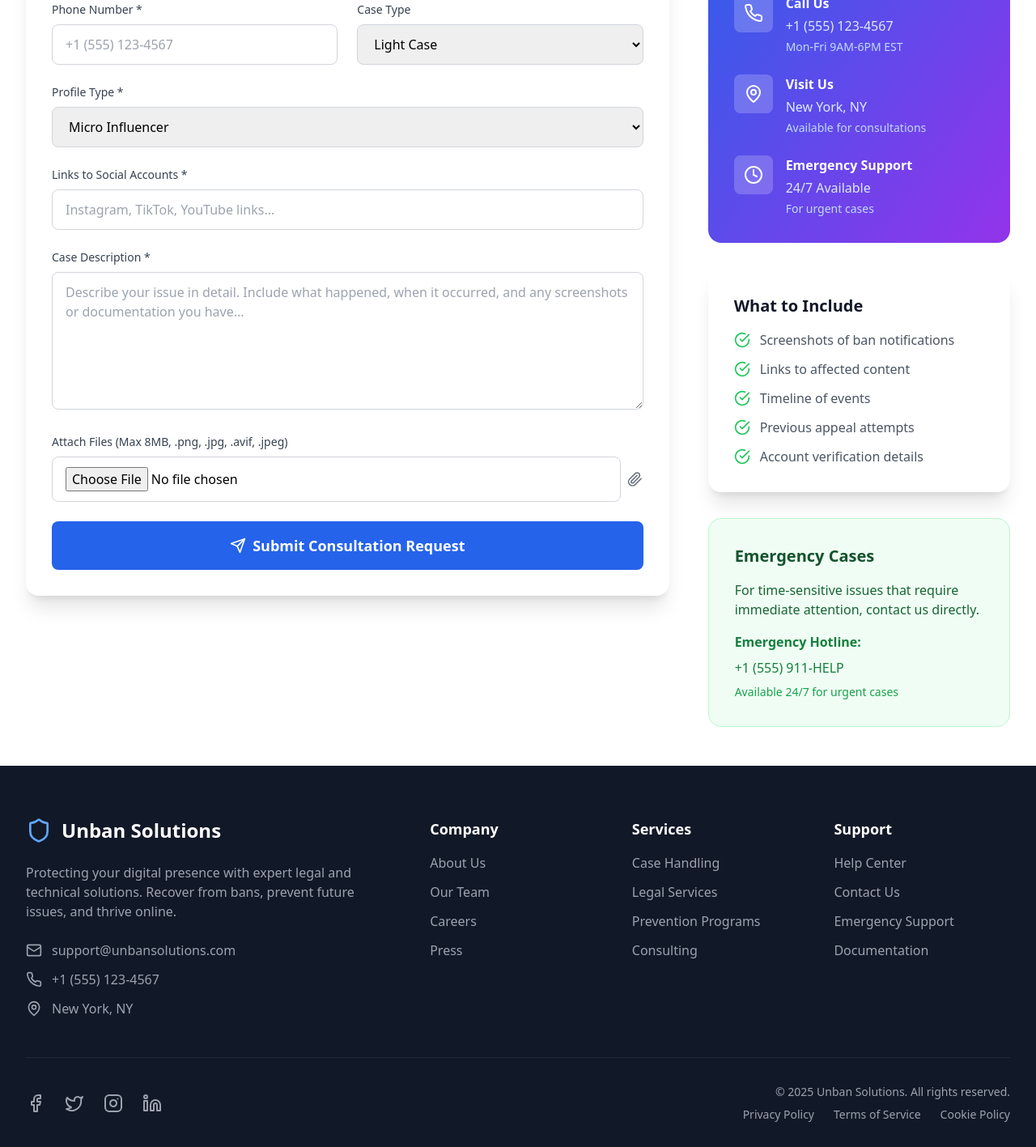
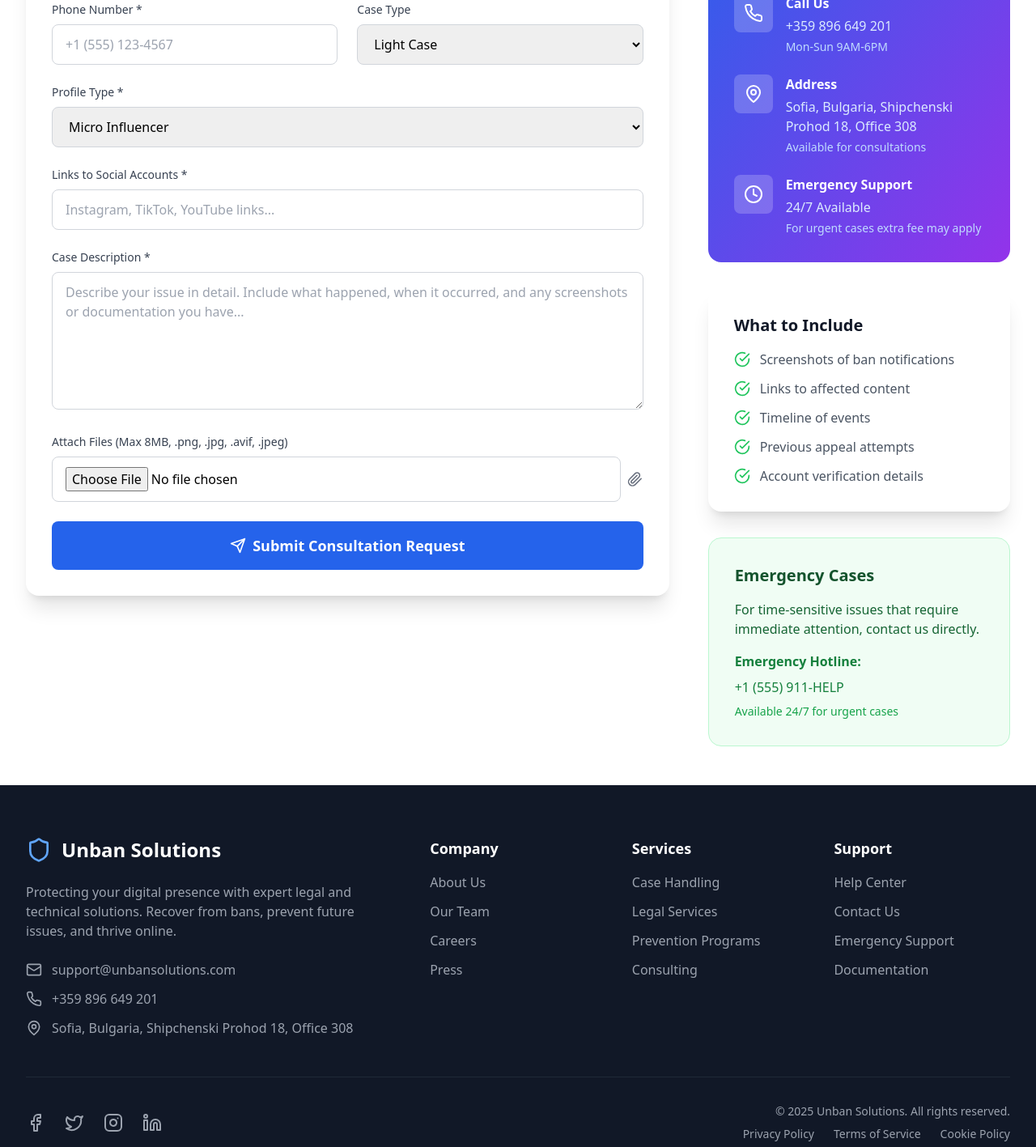
Before and after one commit to alexandarborisov/unban-solutions, a React (Vite) app: page /contact in a window 1280 px wide. Shown: the part 500-1917 px from the top of the page at 81% size. Built offline with nearby package versions, Linux system fonts and the light colour scheme.

Commit message:
update footer

```diff
--- a/src/components/Footer.tsx
+++ b/src/components/Footer.tsx
@@ -54,11 +54,11 @@ export default function Footer() {
               </div>
               <div className="flex items-center text-gray-400">
                 <Phone className="h-5 w-5 mr-3" />
-                <span>+1 (555) 123-4567</span>
+                <span>+359 896 649 201</span>
               </div>
               <div className="flex items-center text-gray-400">
                 <MapPin className="h-5 w-5 mr-3" />
-                <span>New York, NY</span>
+                <span>Sofia, Bulgaria, Shipchenski Prohod 18, Office 308</span>
               </div>
             </div>
           </div>
@@ -153,7 +153,7 @@ export default function Footer() {
         {/* Emergency Notice */}
         <div className="mt-8 bg-red-900 bg-opacity-50 border border-red-700 rounded-lg p-4 text-center">
           <p className="text-red-200 font-semibold">
-            🚨 Emergency Cases: Call +1 (555) 911-HELP for immediate assistance
+            🚨 Emergency Cases: Call +359 896 649 201 for immediate assistance
           </p>
         </div>
       </div>
--- a/src/pages/Contact.tsx
+++ b/src/pages/Contact.tsx
@@ -70,20 +70,20 @@ export default function Contact() {
     {
       icon: Phone,
       title: 'Call Us',
-      detail: '+1 (555) 123-4567',
-      description: 'Mon-Fri 9AM-6PM EST'
+      detail: '+359 896 649 201',
+      description: 'Mon-Sun 9AM-6PM'
     },
     {
       icon: MapPin,
-      title: 'Visit Us',
-      detail: 'New York, NY',
+      title: 'Address',
+      detail: 'Sofia, Bulgaria, Shipchenski Prohod 18, Office 308',
       description: 'Available for consultations'
     },
     {
       icon: Clock,
       title: 'Emergency Support',
       detail: '24/7 Available',
-      description: 'For urgent cases'
+      description: 'For urgent cases extra fee may apply'
     }
   ];
 
```
